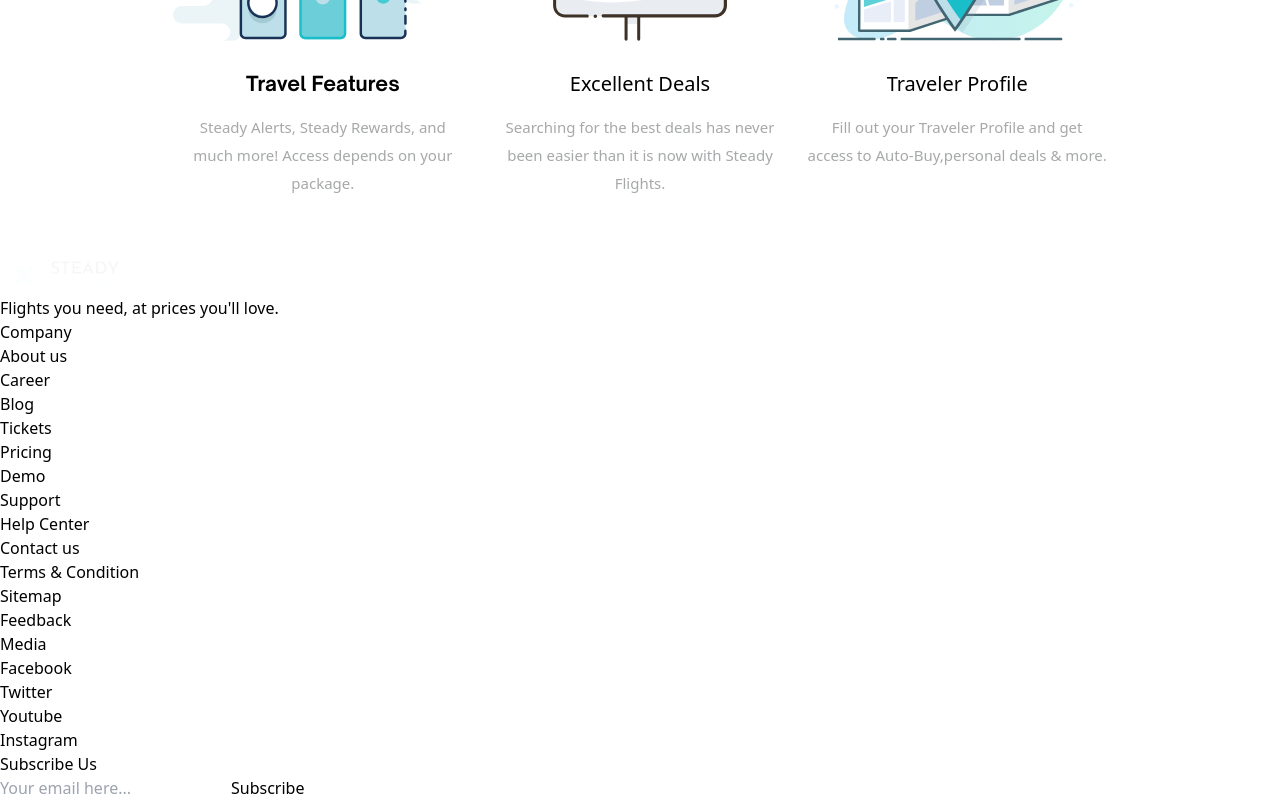
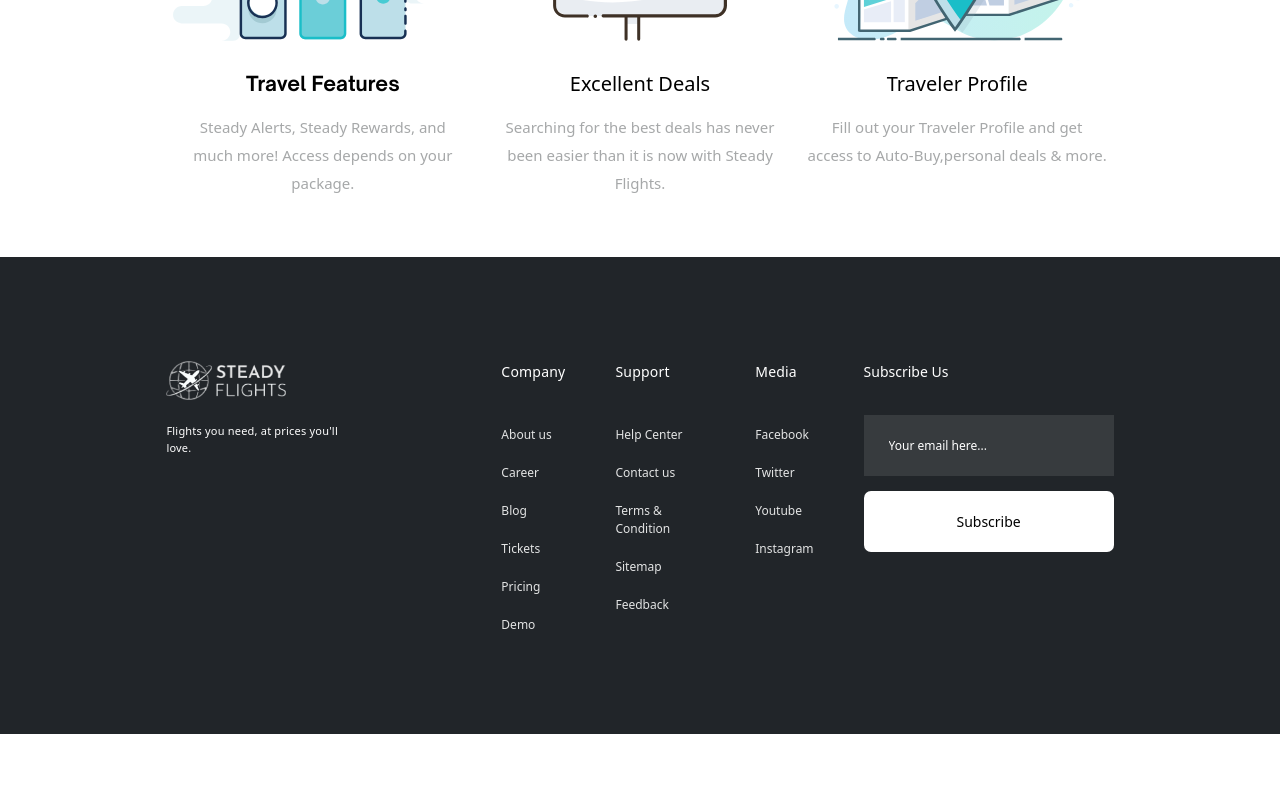
Before and after one commit to shazaib991/steady-flights-tailwind, a Next.js app: page /login in a window 1280 px wide. Shown: the part 607-1407 px from the top of the page. After the commit the page ends 1341 px from the top, so only its background shows below. Built offline with nearby package versions, Linux system fonts and the light colour scheme.

Commit message:
added login and signup footer

```diff
--- a/components/LoginAndRegister/Footer.js
+++ b/components/LoginAndRegister/Footer.js
@@ -2,55 +2,99 @@ import Image from "next/image";
 
 export const Footer = () => {
   return (
-    <div className="{styles.footerCover}">
-      <div className="{styles.footerWrapper}">
-        <div className="{styles.footerContainer}">
-          <div className="{styles.footerLogo}">
+    <div className="w-full bg-[#212529] flex justify-center">
+      <div className="w-full flex justify-center max-w-[1366px]">
+        <div className="w-[74%] mt-[104px] mb-[80px] flex justify-between">
+          <div className="mr-[140px]">
             <Image
               src="/assets/JPG-02.png"
               alt="steady flights logo"
               width={120}
               height={40}
+              className="mb-[23px]"
             />
-            <p>Flights you need, at prices you&apos;ll love.</p>
+            <p className="text-[11px] text-white tracking-[0.2px]">
+              Flights you need, at prices you&apos;ll love.
+            </p>
           </div>
-          <div className="{styles.footerRightContainer}">
-            <div className="{styles.footerLinksAndSubscribeContainer}">
-              <div className="{styles.footerLinksContainer}">
-                <div className="{styles.footerLinks}">
-                  <h1>Company</h1>
-                  <p>About us</p>
-                  <p>Career</p>
-                  <p>Blog</p>
-                  <p>Tickets</p>
-                  <p>Pricing</p>
-                  <p>Demo</p>
+          <div className="flex">
+            <div className="flex">
+              <div className="flex">
+                <div className="mr-[50px]">
+                  <h1 className="text-[14px] text-white mb-[44px] tracking-[0.2px]">
+                    Company
+                  </h1>
+                  <p className="text-[12px] text-[#e3e4e4] mb-[20px] cursor-pointer">
+                    About us
+                  </p>
+                  <p className="text-[12px] text-[#e3e4e4] mb-[20px] cursor-pointer">
+                    Career
+                  </p>
+                  <p className="text-[12px] text-[#e3e4e4] mb-[20px] cursor-pointer">
+                    Blog
+                  </p>
+                  <p className="text-[12px] text-[#e3e4e4] mb-[20px] cursor-pointer">
+                    Tickets
+                  </p>
+                  <p className="text-[12px] text-[#e3e4e4] mb-[20px] cursor-pointer">
+                    Pricing
+                  </p>
+                  <p className="text-[12px] text-[#e3e4e4] mb-[20px] cursor-pointer">
+                    Demo
+                  </p>
                 </div>
-                <div className="{styles.footerLinks}">
-                  <h1>Support</h1>
-                  <p>Help Center</p>
-                  <p>Contact us</p>
-                  <p>Terms & Condition</p>
-                  <p>Sitemap</p>
-                  <p>Feedback</p>
+                <div className="mr-[50px]">
+                  <h1 className="text-[14px] text-white mb-[44px] tracking-[0.2px]">
+                    Support
+                  </h1>
+                  <p className="text-[12px] text-[#e3e4e4] mb-[20px] cursor-pointer">
+                    Help Center
+                  </p>
+                  <p className="text-[12px] text-[#e3e4e4] mb-[20px] cursor-pointer">
+                    Contact us
+                  </p>
+                  <p className="text-[12px] text-[#e3e4e4] mb-[20px] cursor-pointer">
+                    Terms & Condition
+                  </p>
+                  <p className="text-[12px] text-[#e3e4e4] mb-[20px] cursor-pointer">
+                    Sitemap
+                  </p>
+                  <p className="text-[12px] text-[#e3e4e4] mb-[20px] cursor-pointer">
+                    Feedback
+                  </p>
                 </div>
-                <div className="{styles.footerLinks}">
-                  <h1>Media</h1>
-                  <p>Facebook</p>
-                  <p>Twitter</p>
-                  <p>Youtube</p>
-                  <p>Instagram</p>
+                <div className="mr-[50px]">
+                  <h1 className="text-[14px] text-white mb-[44px] tracking-[0.2px]">
+                    Media
+                  </h1>
+                  <p className="text-[12px] text-[#e3e4e4] mb-[20px] cursor-pointer">
+                    Facebook
+                  </p>
+                  <p className="text-[12px] text-[#e3e4e4] mb-[20px] cursor-pointer">
+                    Twitter
+                  </p>
+                  <p className="text-[12px] text-[#e3e4e4] mb-[20px] cursor-pointer">
+                    Youtube
+                  </p>
+                  <p className="text-[12px] text-[#e3e4e4] mb-[20px] cursor-pointer">
+                    Instagram
+                  </p>
                 </div>
               </div>
-              <div className="{styles.footerSubscribe}">
-                <h1>Subscribe Us</h1>
+              <div className="flex flex-col">
+                <h1 className="text-[14px] text-white mb-[33px]">
+                  Subscribe Us
+                </h1>
                 <input
                   type="text"
                   name="subscribe"
                   id="subscribe"
                   placeholder="Your email here..."
+                  className="w-[250px] h-[61px] text-white rounded-none rounded-[7px] text-[12px] outline-none pl-[25px] pr-[25px] bg-[#373B3E] mb-[15px] placeholder:text-white"
                 />
-                <button>Subscribe</button>
+                <button className="w-[250px] h-[61px] rounded-[7px] text-[14px] bg-white">
+                  Subscribe
+                </button>
               </div>
             </div>
           </div>
```
